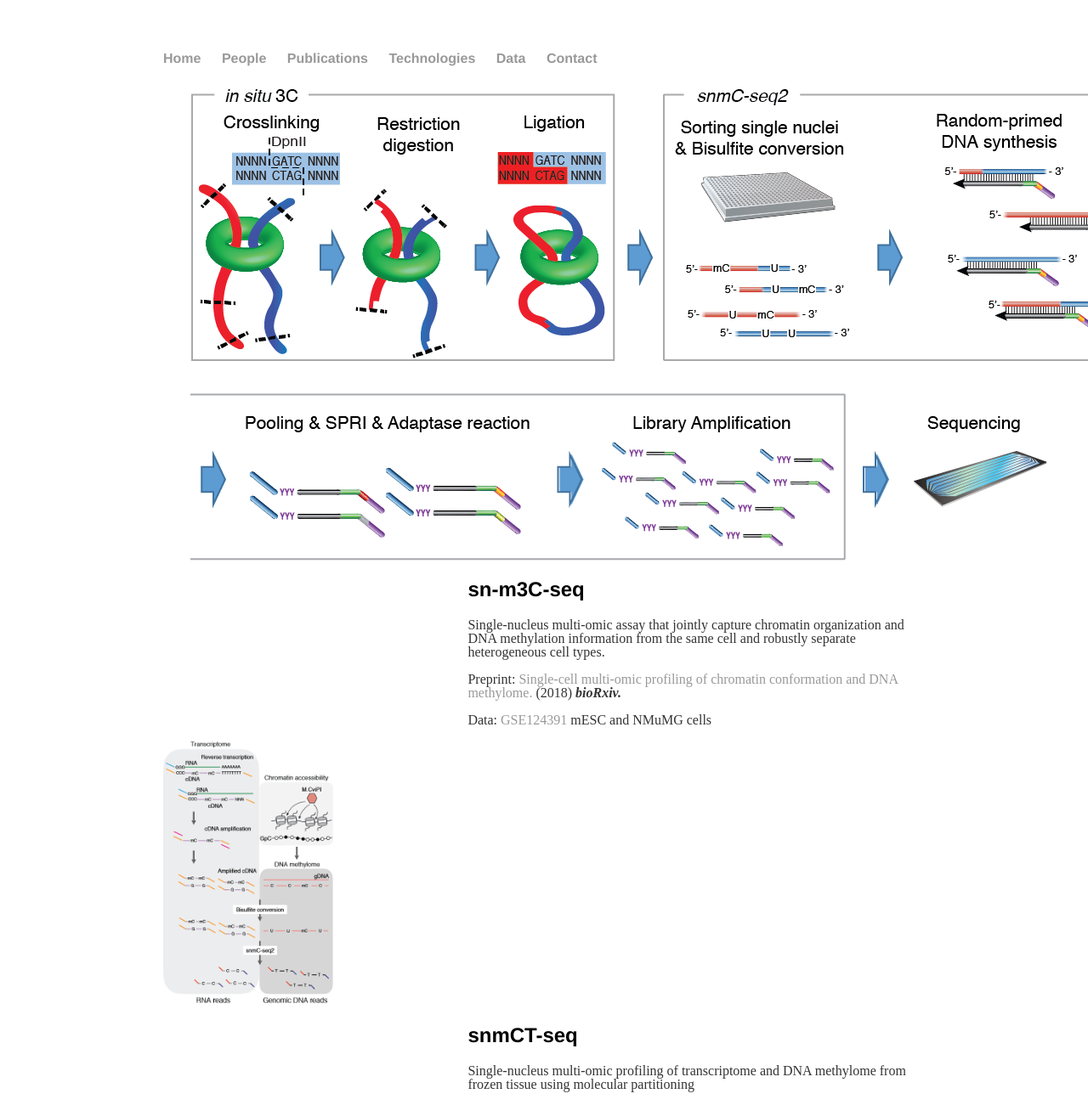
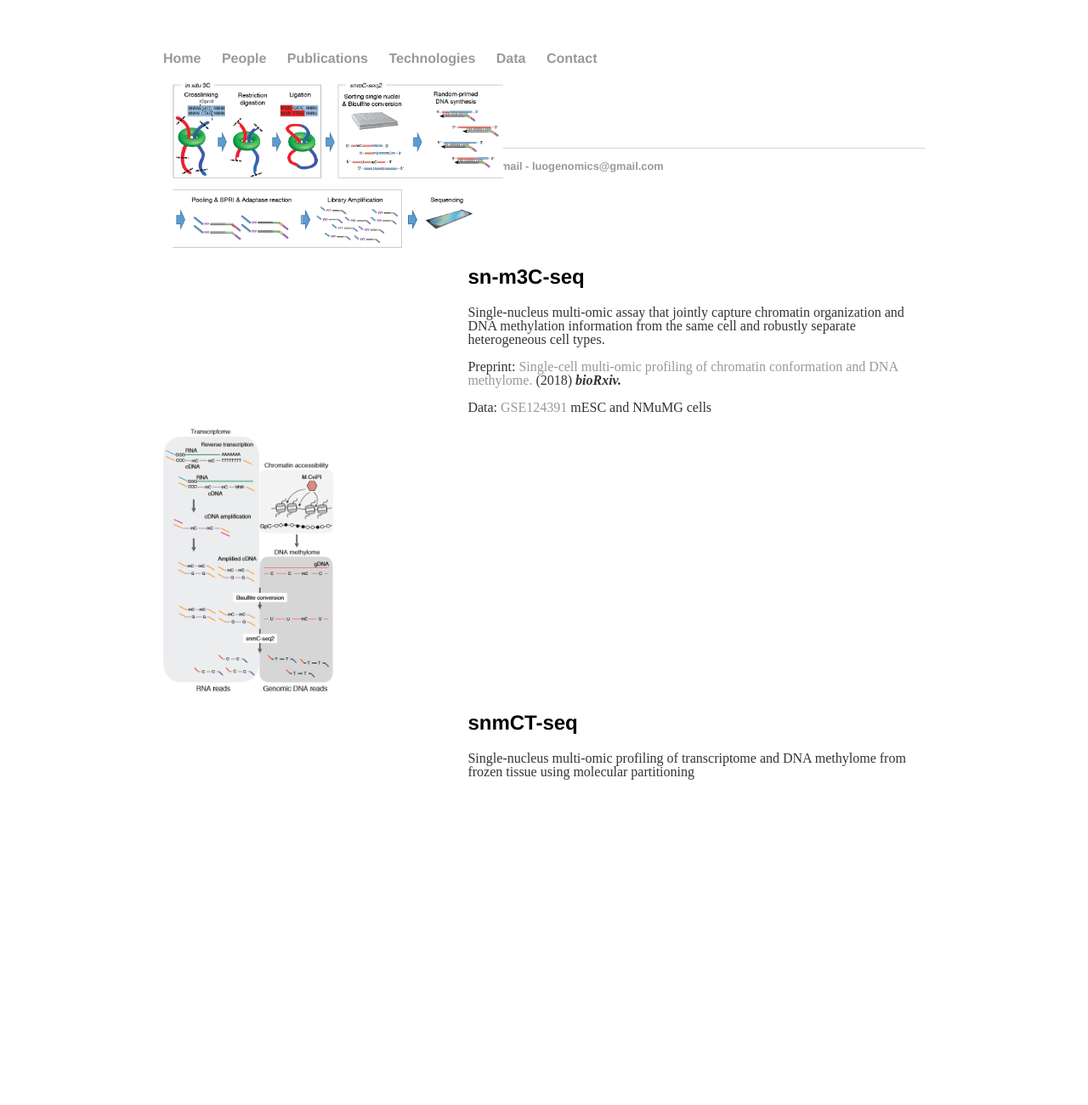
Before and after one commit to luogenomics/luogenomics.github.io, a Jekyll site: the page built from technologies/index.html, in a window 1280 px wide. Shown: the whole page at 85% size. Built offline with Jekyll 4.4.1, drawn with Linux system fonts in a browser that asks for light colours; after the commit the page ends 933 px from its top, so only the background shows below that.

Commit message:
Update index.html

```diff
--- a/technologies/index.html
+++ b/technologies/index.html
@@ -5,7 +5,7 @@
 <div class="projectbox">
   <div class="projectmediabox pull-left">
     <a href="">
-      <img class="projectmedia" src="m3C-seq.png" >
+      <img width=400 class="projectmedia" src="m3C-seq.png" >
     </a>
   </div>
   <div class="projecttextbox pull-right">
```
